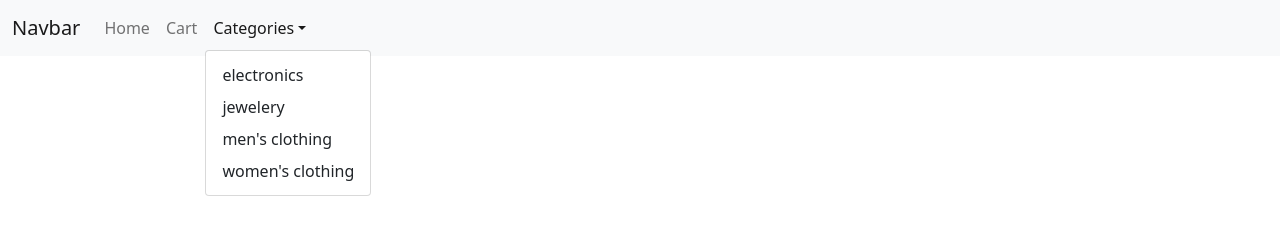
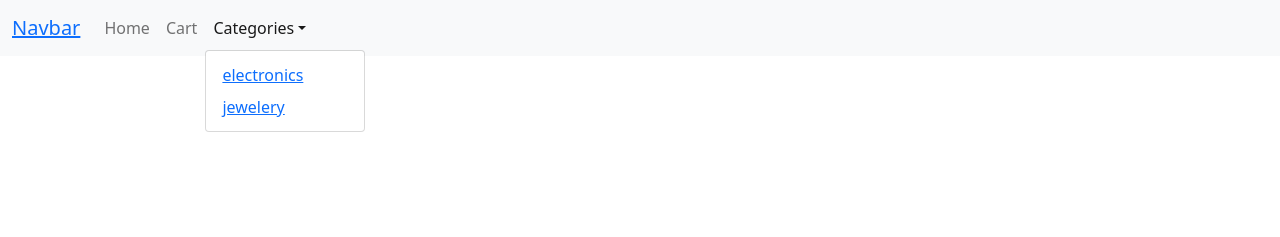
Before and after one commit to NKrein/afters-comision24400, a React (Create React App) app: page /item/1 in a window 1280 px wide. Both pictures are taken after a click on the button "Categories". Shown: the top 237 px of the page. Built offline with nearby package versions, Linux system fonts and the light colour scheme; no server answers.

Commit message:
Routing + Navegación

```diff
--- a/package.json
+++ b/package.json
@@ -10,6 +10,7 @@
     "react": "^17.0.2",
     "react-bootstrap": "^2.0.3",
     "react-dom": "^17.0.2",
+    "react-router-dom": "^6.2.1",
     "react-scripts": "5.0.0",
     "web-vitals": "^2.1.2"
   },
--- a/src/App.js
+++ b/src/App.js
@@ -4,14 +4,20 @@ import 'bootstrap/dist/css/bootstrap.min.css';
 import NavBar from './components/NavBar';
 import Footer from './components/Footer';
 import './App.css';
+import { BrowserRouter, Route, Routes } from 'react-router-dom';
 
 function App() {
   return (
     <div className="App">
-      <NavBar />
-      <ItemListContainer />
-      <ItemDetailContainer />
-      <Footer />
+      <BrowserRouter>
+        <NavBar />
+        <Routes>
+          <Route path='/' element={<ItemListContainer />} />
+          <Route path='/cat/:id' element={<ItemListContainer />} />
+          <Route path='/item/:id' element={<ItemDetailContainer />} />
+        </Routes>
+        <Footer />
+      </BrowserRouter>
     </div>
   );
 }
--- a/src/components/Item.js
+++ b/src/components/Item.js
@@ -1,5 +1,6 @@
 import React from 'react';
 import { Card, Button } from 'react-bootstrap';
+import { Link } from 'react-router-dom';
 
 const Item = ({ product }) => {
   return (
@@ -10,7 +11,7 @@ const Item = ({ product }) => {
         <Card.Text>
           Price ${product.price}
         </Card.Text>
-        <Button variant="primary">View details</Button>
+        <Link className='btn btn-primary' to={`item/${product.id}`}>View details</Link>
       </Card.Body>
     </Card>
   )
--- a/src/components/ItemDetailContainer.js
+++ b/src/components/ItemDetailContainer.js
@@ -1,4 +1,5 @@
 import { React, useState, useEffect } from "react";
+import { useParams } from "react-router-dom";
 import ItemDetail from "./ItemDetail";
 import Loader from "./Loader";
 
@@ -6,18 +7,19 @@ const ItemDetailContainer = () => {
   const [product, setProduct] = useState({});
   const [loading, setLoading] = useState(false);
 
-  const id = 1;
+  // const id = 1;
+  const { id } = useParams();
 
   useEffect(() => {
     setLoading(true);
 
-    const URL = 'https://fakestoreapi.com/products/';
+    const URL = `https://fakestoreapi.com/products/${id}`;
     const getItem = fetch(URL)
 
     getItem
       .then((res) => res.json())
       .then((res) => {
-        setProduct(res.find(product => product.id === id))
+        setProduct(res)
       })
       .catch((err) => console.log(err))
       .finally(() => setLoading(false))
--- a/src/components/ItemListContainer.js
+++ b/src/components/ItemListContainer.js
@@ -1,5 +1,6 @@
 import React, { useEffect, useState } from "react";
 import { Container, Row } from "react-bootstrap";
+import { useParams } from "react-router-dom";
 import ItemList from "./ItemList";
 import Loader from "./Loader";
 
@@ -8,10 +9,12 @@ const ItemListContainer = () => {
   const [products, setProducts] = useState([]);
   const [loading, setLoading] = useState(false);
 
+  const { id } = useParams();
+
   useEffect(() => {
     setLoading(true);
 
-    const URL = 'https://fakestoreapi.com/products/'
+    const URL = id ? `https://fakestoreapi.com/products/category/${id}` : 'https://fakestoreapi.com/products/';
     const getCollection = fetch(URL);
 
     getCollection
@@ -22,7 +25,7 @@ const ItemListContainer = () => {
       })
       .catch((err) => console.log(err))
       .finally(() => setLoading(false))
-  }, []);
+  }, [id]);
 
   return (
     <Container>
--- a/src/components/NavBar.js
+++ b/src/components/NavBar.js
@@ -1,5 +1,6 @@
 import React from 'react';
 import { Navbar, Nav, NavDropdown, Container } from 'react-bootstrap';
+import { Link } from 'react-router-dom';
 
 const NavBar = () => {
 
@@ -8,17 +9,15 @@ const NavBar = () => {
   return (
     <Navbar bg="light" expand="lg">
       <Container fluid>
-        <Navbar.Brand href="#">Navbar</Navbar.Brand>
+        <Navbar.Brand as='span'><Link to='/' >Navbar</Link></Navbar.Brand>
         <Navbar.Toggle aria-controls="navbar" />
         <Navbar.Collapse id="navbar">
           <Nav className="me-auto my-2 my-lg-0">
             <Nav.Link href="#action1">Home</Nav.Link>
             <Nav.Link href="#action2">Cart</Nav.Link>
             <NavDropdown title="Categories" id="navbarDropdown">
-              <NavDropdown.Item as='span'>electronics</NavDropdown.Item>
-              <NavDropdown.Item as='span'>jewelery</NavDropdown.Item>
-              <NavDropdown.Item as='span'>men's clothing</NavDropdown.Item>
-              <NavDropdown.Item as='span'>women's clothing</NavDropdown.Item>
+              <NavDropdown.Item as='span'><Link to='cat/electronics' >electronics</Link></NavDropdown.Item>
+              <NavDropdown.Item as='span'><Link to='cat/jewelery' >jewelery</Link></NavDropdown.Item>
             </NavDropdown>
           </Nav>
         </Navbar.Collapse>
```
Also changed, not shown: 1 other file (tests, documents, lock files or other folders).
